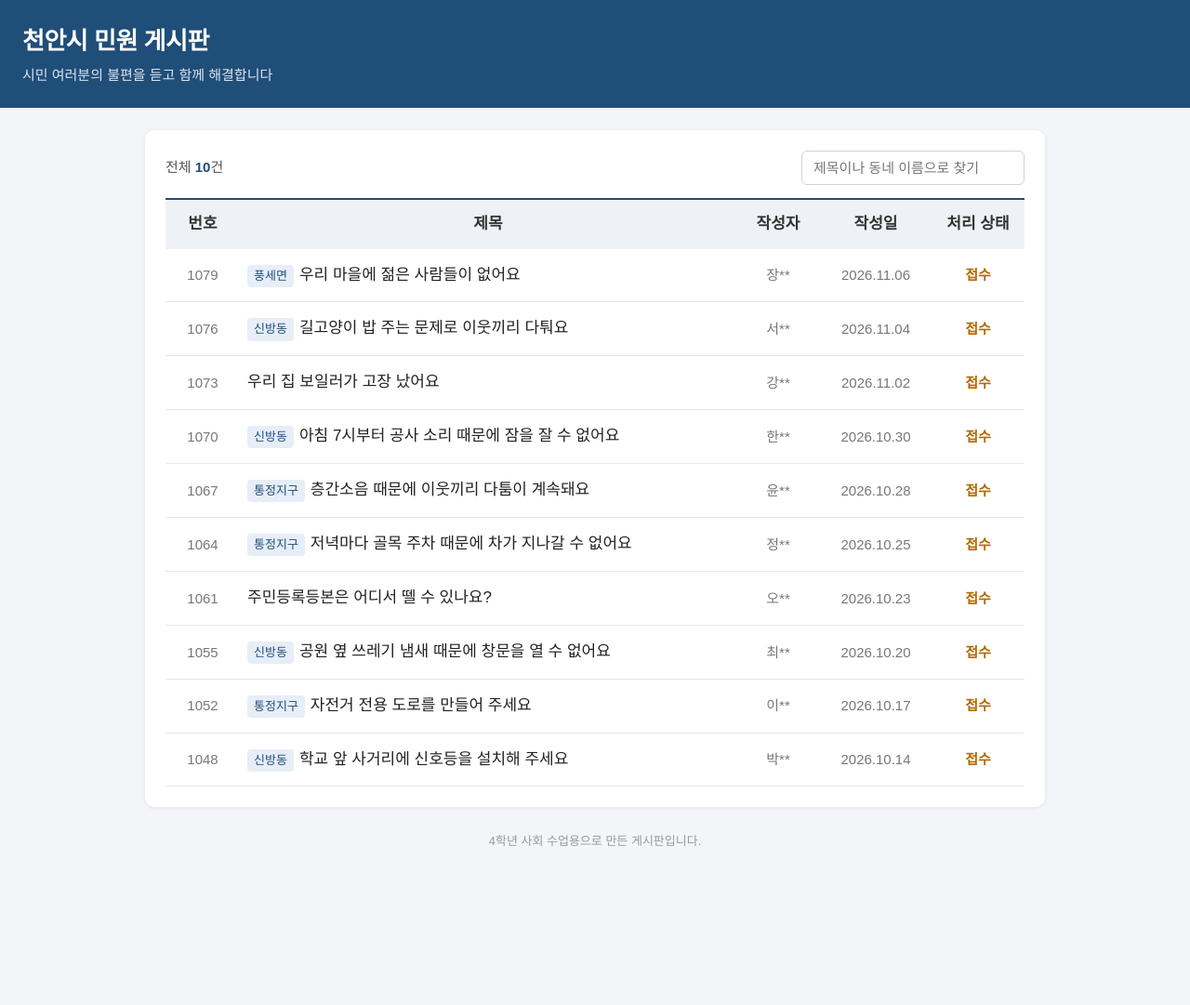
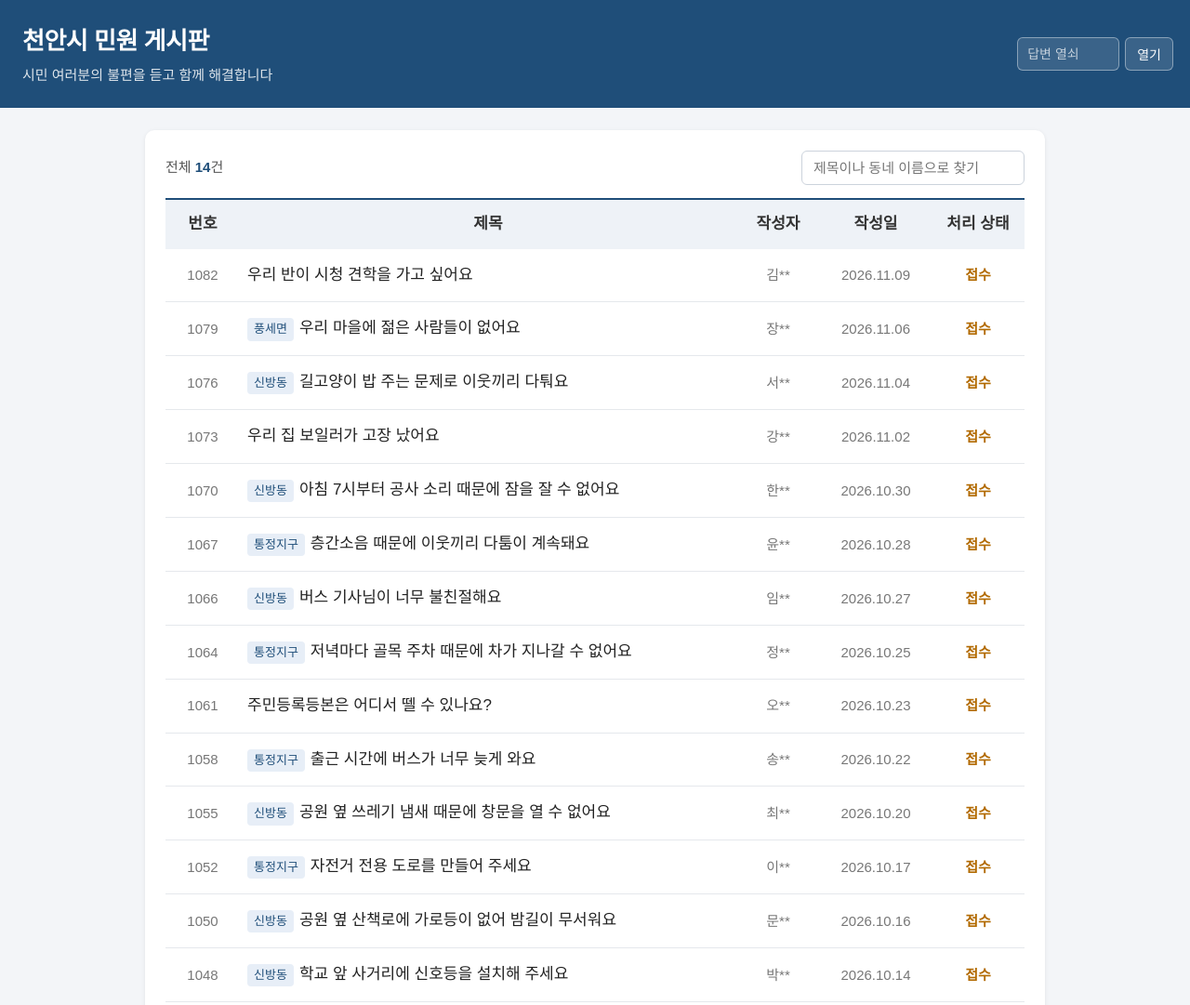
Before and after one commit to s5hye5n/minwon-board, a plain HTML site: page index.html in a window 1280 px wide. Shown: the top 1081 px of the page at 93% size. Before the commit the page ends 943 px from the top, so only its background shows below. Drawn offline with Linux system fonts and the light colour scheme.

Commit message:
Add files via upload

```diff
--- a/index.html
+++ b/index.html
@@ -13,6 +13,11 @@
   #teacherBtn:hover { background: rgba(255,255,255,0.22); }
   #teacherBtn.on { background: #fff; color: #1f4e79; font-weight: 600; }
   .wait { color: #b26a00; font-weight: 600; font-size: 15px; }
+  #keyBox { position: absolute; right: 18px; top: 50%; transform: translateY(-50%); display: flex; gap: 6px; }
+  #keyBox input { width: 110px; padding: 7px 10px; border-radius: 6px; border: 1px solid rgba(255,255,255,0.4); background: rgba(255,255,255,0.12); color: #fff; font-size: 14px; }
+  #keyBox input::placeholder { color: rgba(255,255,255,0.7); }
+  #keyBox button { padding: 7px 12px; border-radius: 6px; border: 1px solid rgba(255,255,255,0.4); background: rgba(255,255,255,0.12); color: #fff; font-size: 14px; cursor: pointer; }
+  #keyMsg { position: absolute; right: 18px; bottom: 8px; font-size: 12px; color: #ffd8a8; }
   header h1 { font-size: 26px; letter-spacing: -0.5px; }
   header p { font-size: 15px; opacity: 0.85; margin-top: 2px; }
   .wrap { max-width: 1000px; margin: 24px auto; padding: 0 16px; }
@@ -53,6 +58,8 @@
   <h1>천안시 민원 게시판</h1>
   <p>시민 여러분의 불편을 듣고 함께 해결합니다</p>
   <button id="teacherBtn" onclick="toggleAnswers()">답변 보이기</button>
+  <div id="keyBox"><input id="keyInput" type="password" placeholder="답변 열쇠" onkeydown="if(event.key==='Enter')tryKey()"><button onclick="tryKey()">열기</button></div>
+  <div id="keyMsg"></div>
 </header>
 
 <div class="wrap">
@@ -134,12 +141,29 @@ const posts = [
   { no: 1079, area: "풍세면", title: "우리 마을에 젊은 사람들이 없어요", name: "장**", date: "2026.11.06", views: 102,
     body: "저는 풍세면에서 40년째 농사를 짓고 있는 주민입니다.\n\n예전에는 마을에 아이들 웃음소리가 가득했는데, 지금은 대부분 노인만 남았습니다. 일손이 모자라 농사를 짓기도 힘들고, 마을 초등학교도 학생이 줄어 걱정입니다.\n\n젊은 사람들은 일자리를 찾아 도시로 떠나고, 병원과 학원이 멀어 아이를 키우기 어렵다며 돌아오지 않습니다. 버스도 하루에 몇 번밖에 다니지 않습니다. 이대로 가면 마을을 지킬 사람이 없어질까 걱정입니다.",
     dept: "천안시 농촌 담당 부서", adate: "2026.11.16",
-    answer: "안녕하십니까. 소중한 의견 감사합니다.\n\n젊은 사람들이 농촌에 자리 잡을 수 있도록 농사 기술 교육과 정착 비용을 지원하는 사업을 하고 있습니다.\n\n또한 면 지역 버스를 더 자주 다니게 하는 방안을 교통 담당 부서와 협의하고, 의사와 간호사가 마을로 찾아가는 의료 서비스를 늘리겠습니다. 마을 주민들께서 마을 축제나 농촌 체험 프로그램을 함께 만들어 주시면 사람들이 마을을 찾는 데 큰 힘이 됩니다." }
+    answer: "안녕하십니까. 소중한 의견 감사합니다.\n\n젊은 사람들이 농촌에 자리 잡을 수 있도록 농사 기술 교육과 정착 비용을 지원하는 사업을 하고 있습니다.\n\n또한 면 지역 버스를 더 자주 다니게 하는 방안을 교통 담당 부서와 협의하고, 의사와 간호사가 마을로 찾아가는 의료 서비스를 늘리겠습니다. 마을 주민들께서 마을 축제나 농촌 체험 프로그램을 함께 만들어 주시면 사람들이 마을을 찾는 데 큰 힘이 됩니다." },
+  {"no": 1050, "area": "신방동", "title": "공원 옆 산책로에 가로등이 없어 밤길이 무서워요", "name": "문**", "date": "2026.10.16", "views": 87, "body": "저는 신방동에 사는 중학생의 엄마입니다.\n\n아이가 학원을 마치고 밤 9시쯤 근린공원 옆 산책로로 집에 오는데, 이 길에는 가로등이 거의 없어 깜깜합니다. 아이는 무서워서 한참을 돌아 큰길로 다닙니다. 저녁에 산책하는 어르신들도 발밑이 보이지 않아 넘어질까 걱정입니다.\n\n산책로를 만들 때 가로등은 충분히 세우지 않은 것 같습니다. 가로등을 설치해 주세요.", "dept": "천안시 도로 담당 부서", "adate": "2026.10.24", "answer": "안녕하십니까. 민원을 보내 주셔서 감사합니다.\n\n밤에 현장을 확인한 결과, 산책로 일부 구간이 어두워 걷는 사람의 안전이 걱정되는 것을 확인하였습니다.\n\n올해 안에 어두운 구간에 가로등을 더 세우겠습니다. 그 전까지는 경찰서와 협의하여 밤 시간 순찰을 늘리고, 비상벨이 달린 방범 카메라 설치도 검토하겠습니다."},
+  {"no": 1058, "area": "통정지구", "title": "출근 시간에 버스가 너무 늦게 와요", "name": "송**", "date": "2026.10.22", "views": 143, "body": "저는 통정지구에서 천안역 근처 회사로 출근하는 직장인입니다.\n\n통정지구에 아파트가 많이 생겨 사람이 크게 늘었는데, 이곳을 지나는 버스는 몇 대 되지 않습니다. 출근 시간에는 버스가 20분 넘게 오지 않고, 와도 사람이 꽉 차서 타지 못할 때가 많습니다. 학원에 가는 학생들도 자주 늦는다고 합니다.\n\n버스를 더 자주 다니게 해 주세요.", "dept": "천안시 교통 담당 부서", "adate": "2026.10.31", "answer": "안녕하십니까. 불편을 드려 죄송합니다.\n\n통정지구는 새 아파트 입주로 버스를 타는 사람이 크게 늘어난 것을 확인하였습니다.\n\n버스 회사와 협의하여 출퇴근 시간에 버스가 더 자주 다니도록 하겠습니다. 또한 통정지구와 천안역을 바로 잇는 새 버스 노선을 만드는 방안도 검토하겠습니다."},
+  {"no": 1066, "area": "신방동", "title": "버스 기사님이 너무 불친절해요", "name": "임**", "date": "2026.10.27", "views": 64, "body": "저는 신방동에 사는 주민입니다.\n\n오늘 아침 7시 40분쯤 ○○번 버스를 탔는데, 제가 교통카드를 늦게 찍었다고 기사님이 큰 소리로 화를 내셨습니다. 버스 안 사람들이 다 쳐다봐서 너무 창피하고 기분이 나빴습니다.\n\n그 기사님께 주의를 주세요.", "dept": "천안시 교통 담당 부서", "adate": "2026.10.29", "answer": "안녕하십니까. 불쾌한 일을 겪으셔서 죄송합니다.\n\n말씀하신 내용을 해당 버스 회사에 전달하여, 기사님께 승객을 친절하게 대하도록 교육하게 하였습니다."},
+  {"no": 1082, "area": "", "title": "우리 반이 시청 견학을 가고 싶어요", "name": "김**", "date": "2026.11.09", "views": 29, "body": "저는 초등학교 4학년입니다.\n\n사회 시간에 시청이 하는 일을 배웠는데, 우리 반 친구들과 시청에 직접 가 보고 싶습니다. 견학은 어떻게 신청하면 되나요?", "dept": "천안시 민원 담당 부서", "adate": "2026.11.10", "answer": "안녕하세요. 시청에 관심을 가져 주어 고마워요.\n\n견학은 담임 선생님께서 학교 이름과 날짜, 인원을 정해 시청 담당 부서로 신청해 주시면 됩니다. 선생님께 꼭 말씀드려 보세요. 기다리고 있을게요."}
 ];
 
 let showAnswers = false;
 const isTeacher = new URLSearchParams(location.search).has('teacher');
+const ANSWER_KEY = '2026';
 if (!isTeacher) document.getElementById('teacherBtn').style.display = 'none';
+else document.getElementById('keyBox').style.display = 'none';
+
+function tryKey() {
+  const v = document.getElementById('keyInput').value.trim();
+  if (v === ANSWER_KEY) {
+    document.getElementById('keyBox').style.display = 'none';
+    document.getElementById('keyMsg').textContent = '';
+    if (!showAnswers) toggleAnswers();
+  } else {
+    document.getElementById('keyMsg').textContent = '열쇠가 맞지 않아요';
+  }
+}
 
 function toggleAnswers() {
   showAnswers = !showAnswers;
```
